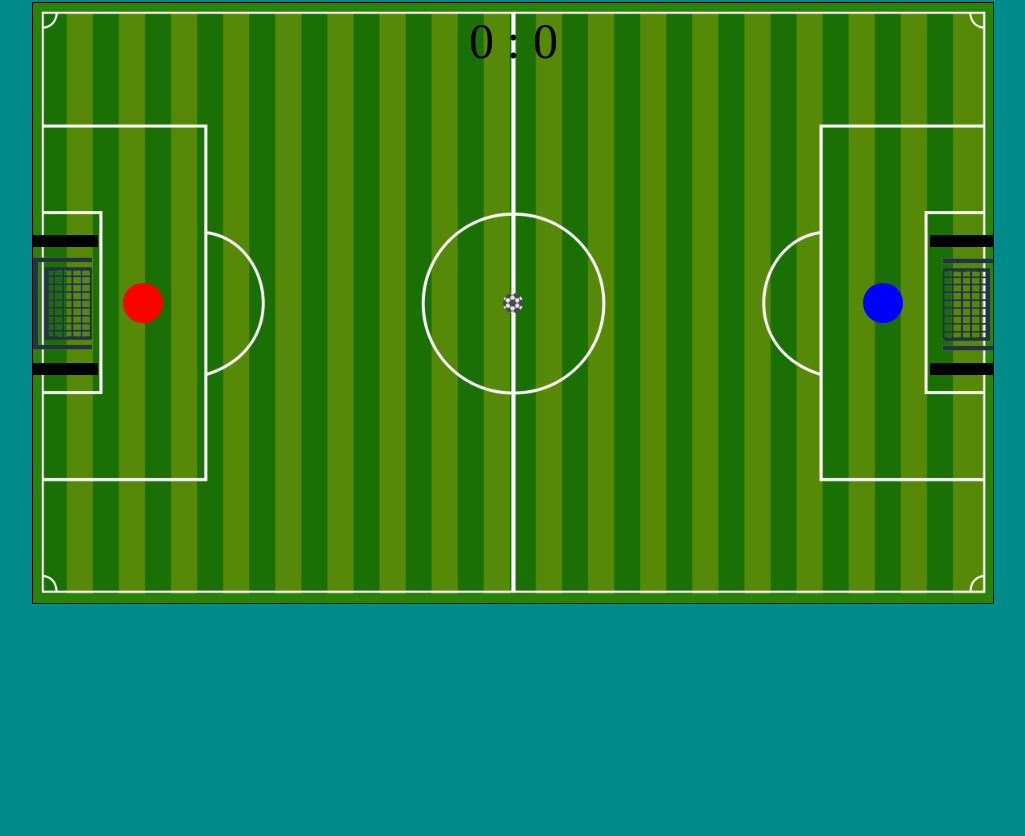
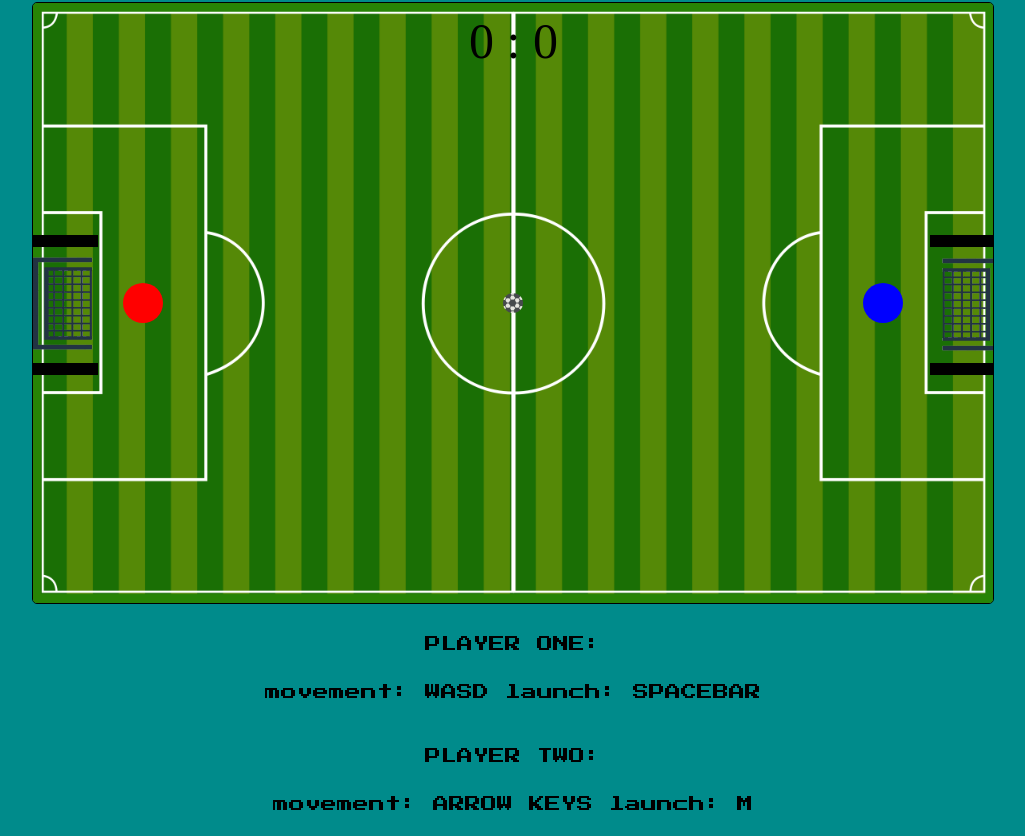
Before and after one commit to JemComp/javascript_project1, a website built with webpack: page index.html in a window 1280 px wide. Shown: the part 96-932 px from the top of the page, without its empty margins (127-1152 px from the left). Before the commit the page ends 800 px from the top, so only its background shows below. Built offline with nearby package versions, Linux system fonts and the light colour scheme.

Commit message:
add basic instructions

```diff
--- a/index.html
+++ b/index.html
@@ -17,7 +17,13 @@
   <body>
       <h1 class="title">Stupid Soccer</h1>
       <canvas id="game-canvas" width="960" height="600" ></canvas>
-      <!-- <img src='../src/images/soccerField.png' width="960" height="600" id="field"> -->
+      <br>
+      <p>PLAYER ONE:</p>
+      <P> movement: WASD launch: SPACEBAR</p>
+      <br>
+      <p>PLAYER TWO:</p>
+      <P> movement: ARROW KEYS launch: M</p>
+
 
   </body>
 
--- a/src/index.scss
+++ b/src/index.scss
@@ -1,5 +1,6 @@
 
 body {
+    font-family: 'Press Start 2P', cursive;
     background-color: darkcyan;
     display: flex;
     flex-direction:column;
@@ -9,6 +10,7 @@ body {
   #game-canvas {
 
     border: 1px solid black;
+    border-radius: 5px;
   }
 
   .title {
```
Also changed, not shown: dist/main.css.
